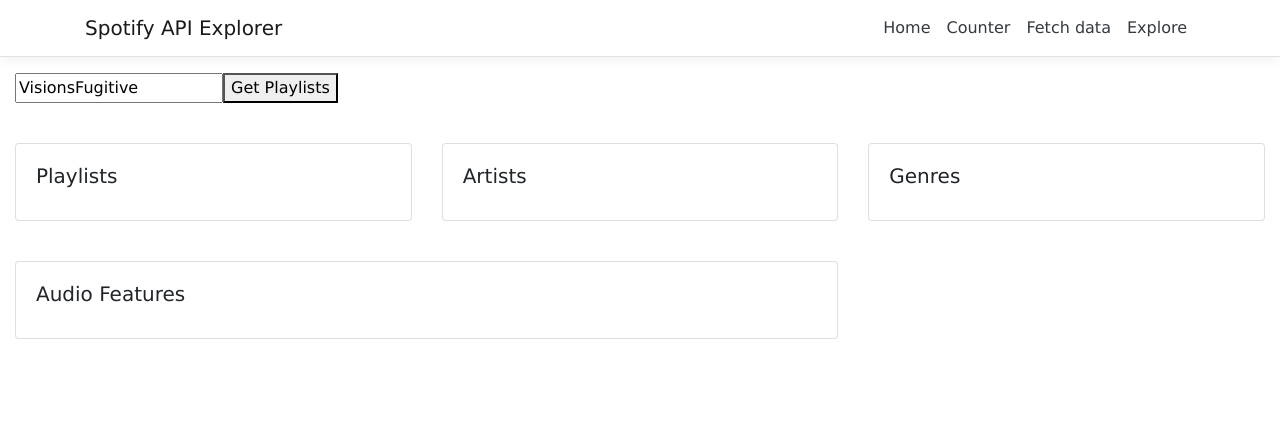
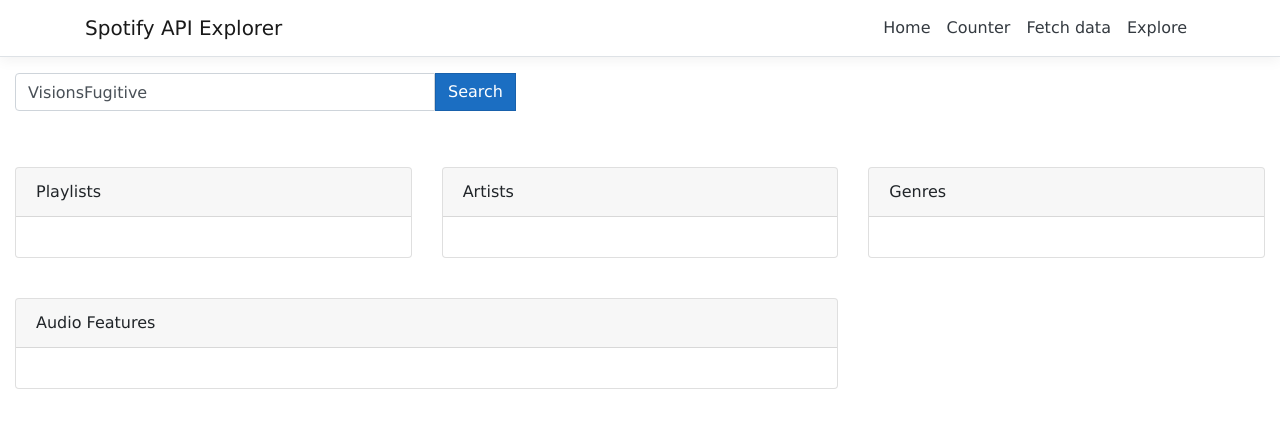
Before and after one commit to OsborneSupremacy/SpotifyApiExplorer, an Angular app in the folder ClientApp/: page /explore in a window 1280 px wide. Shown: the top 428 px of the page. Built offline with nearby package versions, Linux system fonts and the light colour scheme.

Commit message:
cosmetic stuff

```diff
--- a/ClientApp/src/app/explore/explore.component.css
+++ b/ClientApp/src/app/explore/explore.component.css
@@ -3,3 +3,7 @@
     max-height: 500px;
     overflow-y: auto;
 }
+
+dialog {
+    width: 500px;
+}
--- a/ClientApp/src/app/explore/explore.component.html
+++ b/ClientApp/src/app/explore/explore.component.html
@@ -1,8 +1,24 @@
+<dialog id="metricsDialog">
+    <div class="card">
+        <div class="card-body">
+            <h5 class="card-title">{{ metricsDialogTitle }}</h5>
+            <p>{{ metricsDialogContent }}</p>
+            <button class="btn btn-primary" (click)="closeMetricsDialog()">OK</button>
+        </div>
+    </div>
+</dialog>
 
-<input [(ngModel)]="spotifyUserName" type="text" placeholder="Spotify Username" />
-<button (click)="findUser()">
-    Get Playlists
-</button>
+
+
+
+<div class="input-group mb-3" style="width: 500px;">
+    <input [(ngModel)]="spotifyUserName" type="text" placeholder="Spotify Username" class="form-control" />
+    <div class="input-group-prepend">
+        <button (click)="findUser()" class="btn btn-primary">
+            Search
+        </button>
+    </div>
+</div>
 
 <p>&nbsp;</p>
 
@@ -20,8 +36,10 @@
     <!--begin - playlists-->
     <div class="col-sm-4">
         <div class="card">
+            <div class="card-header">
+                Playlists
+            </div>
             <div class="card-body">
-                <h5 class="card-title">Playlists</h5>
                 <div class="scroll">
                     <table class='table table-striped' aria-labelledby="tableLabel" *ngIf="userPlaylists">
                         <thead>
@@ -42,12 +60,13 @@
         </div>
     </div>
     <!--end - playlists-->
-
     <!--begin - artists-->
     <div class="col-sm-4">
         <div class="card">
+            <div class="card-header">
+                Artists
+            </div>
             <div class="card-body">
-                <h5 class="card-title">Artists</h5>
                 <div class="scroll">
                     <table class='table table-striped' aria-labelledby="tableLabel" *ngIf="artists">
                         <thead>
@@ -68,12 +87,13 @@
         </div>
     </div>
     <!--end - artists-->
-
     <!--begin - genres-->
     <div class="col-sm-4">
         <div class="card">
+            <div class="card-header">
+                Genres
+            </div>
             <div class="card-body">
-                <h5 class="card-title">Genres</h5>
                 <div class="scroll">
                     <table class='table table-striped' aria-labelledby="tableLabel" *ngIf="genres">
                         <thead>
@@ -108,19 +128,11 @@
     <!--begin - playlists-->
     <div class="col-sm-8">
         <div class="card">
+            <div class="card-header">
+                Audio Features
+            </div>
             <div class="card-body">
-                <h5 class="card-title">Audio Features</h5>
                 <div>
-
-                    <dialog id="metricsDialog">
-                        <div class="card">
-                            <div class="card-body">
-                                <h5 class="card-title">{{ metricsDialogTitle }}</h5>
-                                <p>{{ metricsDialogContent }}</p>
-                                <button (click)="closeMetricsDialog()">OK</button>
-                            </div>
-                        </div>
-                    </dialog>
 
                     <table class='table table-striped' aria-labelledby="tableLabel" *ngIf="avgAudioFeatures">
                         <thead>
@@ -132,47 +144,47 @@
                         </thead>
                         <tbody>
                             <tr>
-                                <td (click)="showMetricsDialog('Danceability', 'Danceability describes how suitable a track is for dancing based on a combination of musical elements including tempo, rhythm stability, beat strength, and overall regularity. A value of 0.0 is least danceable and 1.0 is most danceable.')" >Danceability</td>
+                                <td (click)="showMetricsDialog('Danceability', 'Danceability describes how suitable a track is for dancing based on a combination of musical elements including tempo, rhythm stability, beat strength, and overall regularity. A value of 0.0 is least danceable and 1.0 is most danceable.')">Danceability</td>
                                 <td>{{ avgAudioFeatures.danceability |  number:'1.2-2' }}</td>
                                 <td>0 = least, 1 = most</td>
                             </tr>
                             <tr>
-                                <td title="Energy is a measure from 0.0 to 1.0 and represents a perceptual measure of intensity and activity. Typically, energetic tracks feel fast, loud, and noisy. For example, death metal has high energy, while a Bach prelude scores low on the scale. Perceptual features contributing to this attribute include dynamic range, perceived loudness, timbre, onset rate, and general entropy." >Energy</td>
+                                <td title="Energy is a measure from 0.0 to 1.0 and represents a perceptual measure of intensity and activity. Typically, energetic tracks feel fast, loud, and noisy. For example, death metal has high energy, while a Bach prelude scores low on the scale. Perceptual features contributing to this attribute include dynamic range, perceived loudness, timbre, onset rate, and general entropy.">Energy</td>
                                 <td>{{ avgAudioFeatures.energy | number:'1.2-2' }}</td>
                                 <td>0 = least, 1 = most</td>
                             </tr>
                             <tr>
-                                <td title="The overall loudness of a track in decibels (dB). Loudness values are averaged across the entire track and are useful for comparing relative loudness of tracks. Loudness is the quality of a sound that is the primary psychological correlate of physical strength (amplitude). Values typical range between -60 and 0 db." >Loudness</td>
+                                <td title="The overall loudness of a track in decibels (dB). Loudness values are averaged across the entire track and are useful for comparing relative loudness of tracks. Loudness is the quality of a sound that is the primary psychological correlate of physical strength (amplitude). Values typical range between -60 and 0 db.">Loudness</td>
                                 <td>{{ avgAudioFeatures.loudness | number:'1.2-2' }} dB</td>
                                 <td>-60 to 0</td>
                             </tr>
                             <tr>
-                                <td title="A measure from 0.0 to 1.0 describing the musical positiveness conveyed by a track. Tracks with high valence sound more positive (e.g. happy, cheerful, euphoric), while tracks with low valence sound more negative (e.g. sad, depressed, angry)." >Valence ("positivity")</td>
+                                <td title="A measure from 0.0 to 1.0 describing the musical positiveness conveyed by a track. Tracks with high valence sound more positive (e.g. happy, cheerful, euphoric), while tracks with low valence sound more negative (e.g. sad, depressed, angry).">Valence ("positivity")</td>
                                 <td>{{ avgAudioFeatures.valence | number:'1.2-2' }}</td>
                                 <td>0 = least, 1 = most</td>
                             </tr>
                             <tr>
-                                <td title="Speechiness detects the presence of spoken words in a track. The more exclusively speech-like the recording (e.g. talk show, audio book, poetry), the closer to 1.0 the attribute value. Values above 0.66 describe tracks that are probably made entirely of spoken words. Values between 0.33 and 0.66 describe tracks that may contain both music and speech, either in sections or layered, including such cases as rap music. Values below 0.33 most likely represent music and other non-speech-like tracks." >Speechiness</td>
+                                <td title="Speechiness detects the presence of spoken words in a track. The more exclusively speech-like the recording (e.g. talk show, audio book, poetry), the closer to 1.0 the attribute value. Values above 0.66 describe tracks that are probably made entirely of spoken words. Values between 0.33 and 0.66 describe tracks that may contain both music and speech, either in sections or layered, including such cases as rap music. Values below 0.33 most likely represent music and other non-speech-like tracks.">Speechiness</td>
                                 <td>{{ avgAudioFeatures.speechiness | number:'1.2-2' }}</td>
                                 <td>0 = least, 1 = most</td>
                             </tr>
                             <tr>
-                                <td title="A confidence measure from 0.0 to 1.0 of whether the track is acoustic. 1.0 represents high confidence the track is acoustic." >Acousticness</td>
+                                <td title="A confidence measure from 0.0 to 1.0 of whether the track is acoustic. 1.0 represents high confidence the track is acoustic.">Acousticness</td>
                                 <td>{{ avgAudioFeatures.acousticness | number:'1.2-2' }}</td>
                                 <td>0 = least, 1 = most</td>
                             </tr>
                             <tr>
-                                <td title="Predicts whether a track contains no vocals. “Ooh” and “aah” sounds are treated as instrumental in this context. Rap or spoken word tracks are clearly “vocal”. The closer the instrumentalness value is to 1.0, the greater likelihood the track contains no vocal content. Values above 0.5 are intended to represent instrumental tracks, but confidence is higher as the value approaches 1.0." >Instrumentalness</td>
+                                <td title="Predicts whether a track contains no vocals. “Ooh” and “aah” sounds are treated as instrumental in this context. Rap or spoken word tracks are clearly “vocal”. The closer the instrumentalness value is to 1.0, the greater likelihood the track contains no vocal content. Values above 0.5 are intended to represent instrumental tracks, but confidence is higher as the value approaches 1.0.">Instrumentalness</td>
                                 <td>{{ avgAudioFeatures.instrumentalness | number:'1.2-2' }}</td>
                                 <td>0 = least, 1 = most</td>
                             </tr>
                             <tr>
-                                <td title="Detects the presence of an audience in the recording. Higher liveness values represent an increased probability that the track was performed live. A value above 0.8 provides strong likelihood that the track is live." >Liveness</td>
+                                <td title="Detects the presence of an audience in the recording. Higher liveness values represent an increased probability that the track was performed live. A value above 0.8 provides strong likelihood that the track is live.">Liveness</td>
                                 <td>{{ avgAudioFeatures.liveness | number:'1.2-2' }}</td>
                                 <td>0 = least, 1 = most</td>
                             </tr>
                             <tr>
-                                <td title="The overall estimated tempo of a track in beats per minute (BPM). In musical terminology, tempo is the speed or pace of a given piece and derives directly from the average beat duration." >Tempo</td>
+                                <td title="The overall estimated tempo of a track in beats per minute (BPM). In musical terminology, tempo is the speed or pace of a given piece and derives directly from the average beat duration.">Tempo</td>
                                 <td>{{ avgAudioFeatures.tempo | number:'1.2-2' }} BMP</td>
                                 <td>0 to 250</td>
                             </tr>
@@ -183,7 +195,6 @@
         </div>
     </div>
     <!--end - playlists-->
-
     <!--begin - section 3-->
     <div class="col-sm-4">
 
```
